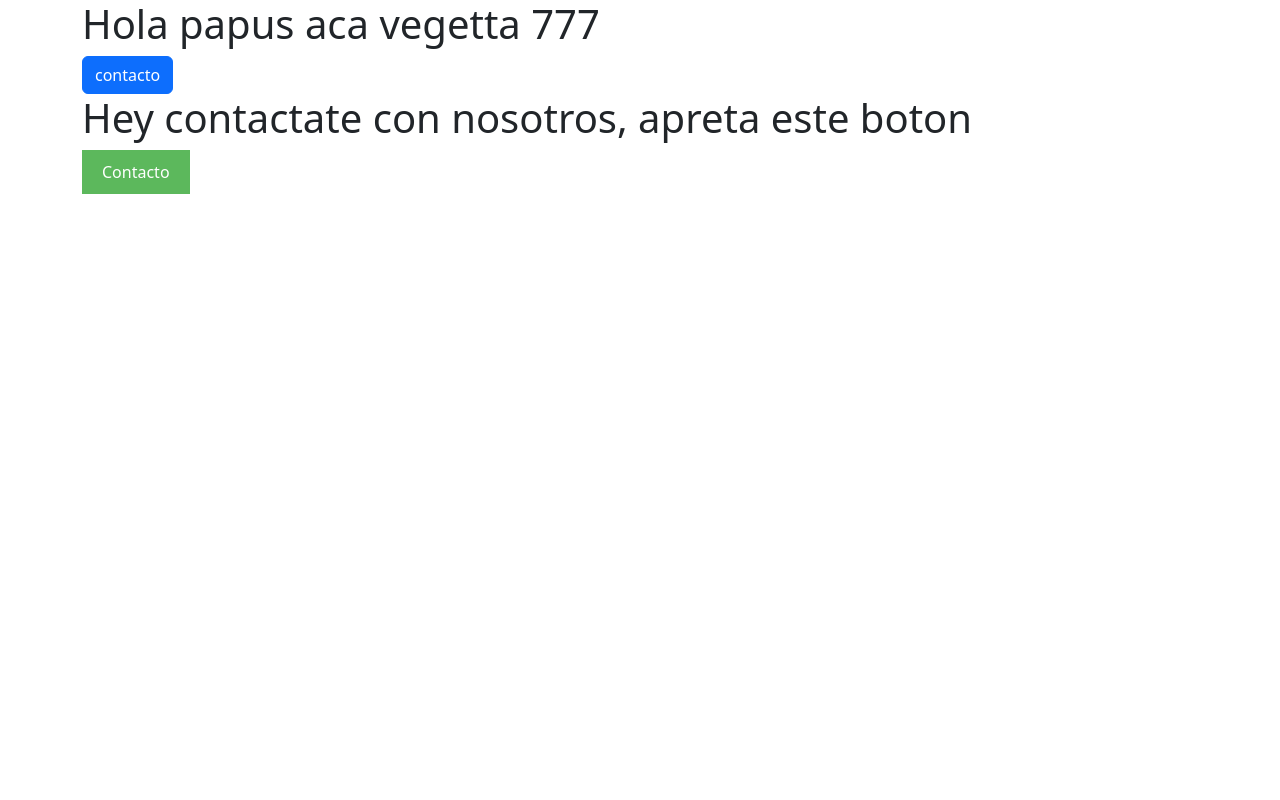
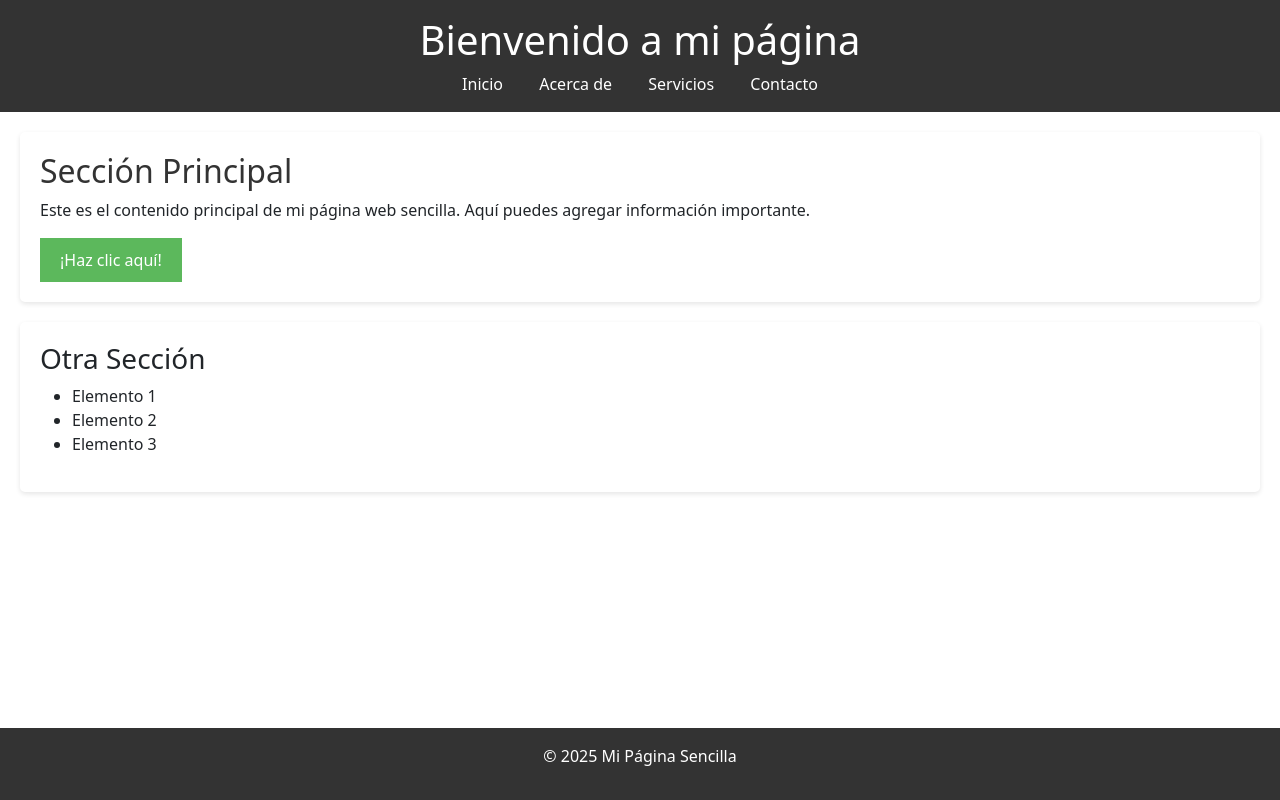
Before and after one commit to carlinnho/semana4HD, a plain HTML site: page index.html in a window 1280 px wide. Drawn offline with nearby package versions, Linux system fonts and the light colour scheme.

Commit message:
index de la pagina web

```diff
--- a/index.html
+++ b/index.html
@@ -10,15 +10,37 @@
 
 </head>
 <body>
-    <div class="container">
-        <h1>Hola papus aca vegetta 777</h1>
-        <button class="btn btn-primary">contacto</button>
-    </div>
+        <header>
+            <h1>Bienvenido a mi página</h1>
+            <nav>
+                <ul>
+                    <li><a href="#">Inicio</a></li>
+                    <li><a href="#">Acerca de</a></li>
+                    <li><a href="#">Servicios</a></li>
+                    <li><a href="#">Contacto</a></li>
+                </ul>
+            </nav>
+        </header>
 
-    <div class="container">
-        <h1>Hey contactate con nosotros, apreta este boton</h1>
-        <button class="btn-primary">Contacto</button>
-    </div>
+        <main>
+            <section id="principal">
+                <h2>Sección Principal</h2>
+                <p>Este es el contenido principal de mi página web sencilla. Aquí puedes agregar información importante.</p>
+                <button>¡Haz clic aquí!</button>
+            </section>
 
+            <section id="secundaria">
+                <h3>Otra Sección</h3>
+                <ul>
+                    <li>Elemento 1</li>
+                    <li>Elemento 2</li>
+                    <li>Elemento 3</li>
+                </ul>
+            </section>
+        </main>
+
+        <footer>
+            <p>&copy; 2025 Mi Página Sencilla</p>
+        </footer>
 </body>
 </html>
```
